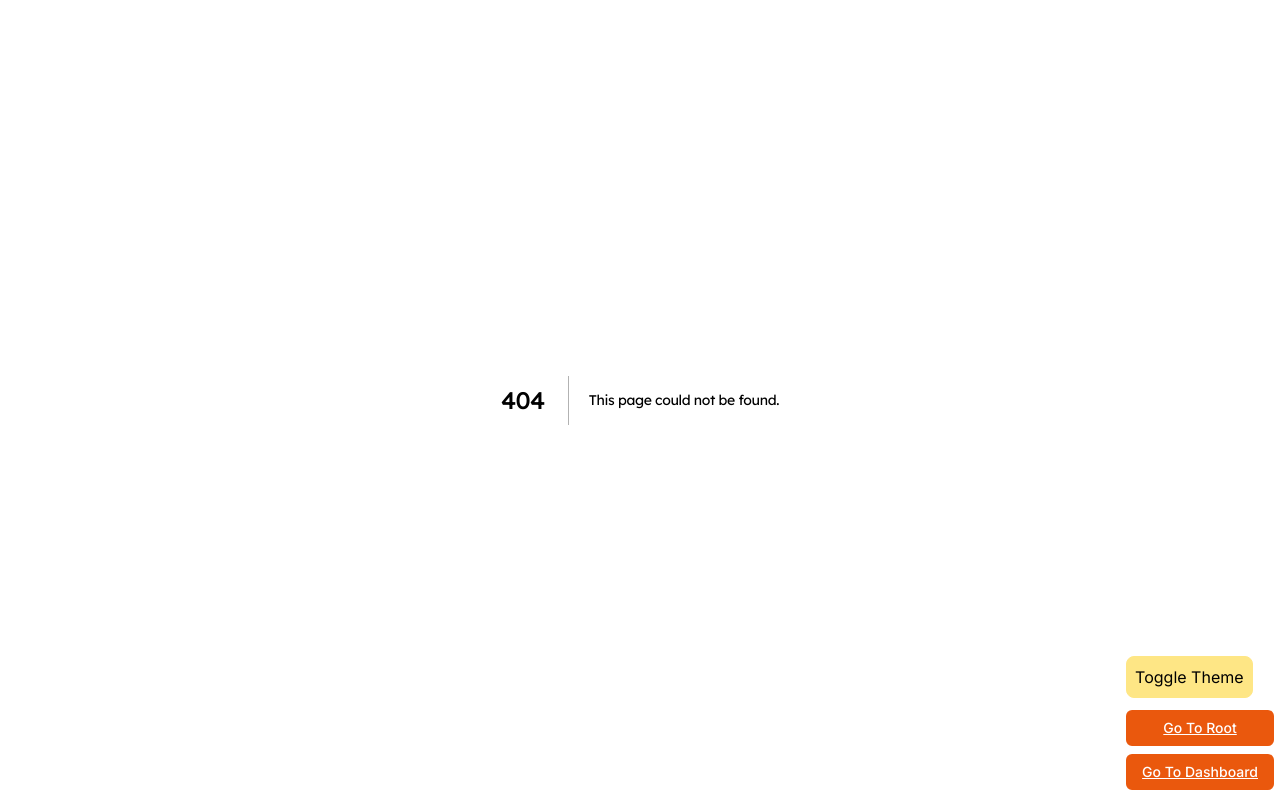
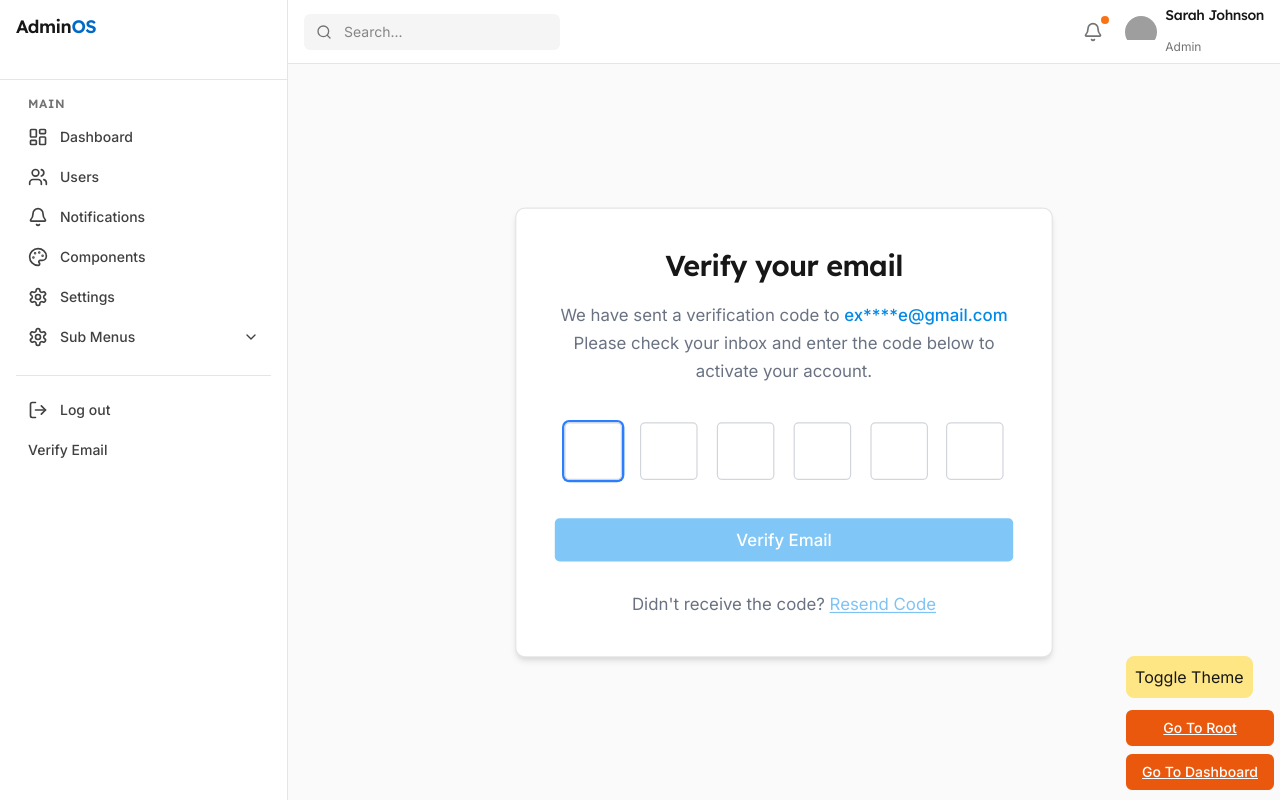
Before and after one commit to ayushp454/next-js-admin-template, a Next.js app: page /dashboard/verify-email in a window 1280 px wide. Before the commit this address had no page. Built offline with nearby package versions, Linux system fonts and the light colour scheme; grey boxes are pictures that could not be loaded.

Commit message:
Add Verify Email - OTP screen.

```diff
--- a/src/app/dashboard/layout.tsx
+++ b/src/app/dashboard/layout.tsx
@@ -76,6 +76,11 @@ export default function DashboardLayout({ children }: { children: React.ReactNod
           href="/"
           icon={<LogOutIcon className="h-5 w-5" />}
           title="Log out"
+          isActive={false}
+        />
+        <SidebarItem
+          href="/dashboard/verify-email"
+          title="Verify Email"
           isActive={false}
         />
       </div>
--- /dev/null
+++ b/src/app/dashboard/verify-email/page.tsx
@@ -0,0 +1,144 @@
+'use client';
+import clsx from 'clsx';
+import { useSearchParams } from 'next/navigation';
+import React, { useState, useRef, useEffect } from 'react';
+
+const VerifyEmailViaOtp = () => {
+  const OTP_LENGTH = 6;
+  const searchParams = useSearchParams();
+  const email = searchParams.get('email') || 'example@gmail.com';
+  const [otp, setOtp] = useState(Array(OTP_LENGTH).fill(''));
+  const [activeInput, setActiveInput] = useState(0);
+  const [shouldResend, setResend] = useState(false);
+  const inputRefs = useRef<HTMLInputElement[]>([]);
+
+  useEffect(() => {
+    if (!shouldResend) {
+      const interval = setTimeout(() => {
+        console.log('Enabling resend OTP');
+        setResend(true);
+      }
+      , 30000); // Enable resend after 30 seconds
+      return () => clearTimeout(interval);
+    }
+  }, [shouldResend]);
+
+  useEffect(() => {
+    inputRefs.current[activeInput]?.focus();
+  }, [activeInput]);
+
+  const handleChange = (e: React.ChangeEvent<HTMLInputElement>, idx: number) => {
+    const val = e.target.value.replace(/[^0-9]/g, '');
+    if (!val) return;
+    const newOtp = [...otp];
+    newOtp[idx] = val[0];
+    setOtp(newOtp);
+    if (idx < OTP_LENGTH - 1) setActiveInput(idx + 1);
+  };
+
+  const handleKeyDown = (e: React.KeyboardEvent<HTMLInputElement>, idx: number) => {
+    if (e.key === 'Backspace') {
+      if (otp[idx]) {
+        const newOtp = [...otp];
+        newOtp[idx] = '';
+        setOtp(newOtp);
+      } else if (idx > 0) {
+        setActiveInput(idx - 1);
+      }
+    } else if (e.key === 'ArrowLeft' && idx > 0) {
+      setActiveInput(idx - 1);
+    } else if (e.key === 'ArrowRight' && idx < OTP_LENGTH - 1) {
+      setActiveInput(idx + 1);
+    }
+  };
+
+  const handlePaste = (e: React.ClipboardEvent<HTMLInputElement>) => {
+    const paste = e.clipboardData.getData('text').replace(/[^0-9]/g, '').slice(0, OTP_LENGTH);
+    if (paste) {
+      setOtp(paste.split('').concat(Array(OTP_LENGTH - paste.length).fill('')));
+      setActiveInput(Math.min(paste.length, OTP_LENGTH - 1));
+    }
+    e.preventDefault();
+  };
+
+  const handleResend = () => {
+    console.log('Resending OTP...');
+    setOtp(Array(OTP_LENGTH).fill(''));
+    setActiveInput(0);
+    setResend(false);
+    // trigger resend OTP API here
+  };
+
+  const handleSubmit = (e: React.FormEvent) => {
+    e.preventDefault();
+    const enteredOtp = otp.join('');
+    // submit OTP to backend here
+    alert(`Submitted OTP: ${enteredOtp}`);
+  };
+
+  const maskedEmail = (email: string) => {
+    const [localPart, domain] = email.split('@');
+    const visibleChars = 2; // Number of characters to show at the start and end
+    const maskedLocalPart = localPart.slice(0, visibleChars) + `${'*'.repeat(localPart.length - visibleChars - 1)}` + localPart.slice(-1);
+    return `${maskedLocalPart}@${domain}`;
+  };
+
+  return (
+    <div className="flex items-center justify-center h-full">
+      <form
+        onSubmit={handleSubmit}
+        className="card flex flex-col items-center gap-4 w-full max-w-md p-8 self-center md:scale-[1.2]"
+      >
+        <h2 className="text-2xl font-semibold mb-0">Verify your email</h2>
+        <div className="text-center mb-4 text-sm text-gray-500 dark:text-gray-300">
+          <p>
+            We have sent a verification code to <span className="font-medium text-primary-500">{maskedEmail(email)}</span>
+          </p>
+          <p>
+            Please check your inbox and enter the code below to activate your account.
+          </p>
+        </div>
+        <div className="flex gap-2 justify-evenly w-full">
+          {otp.map((digit, idx) => (
+            <input
+              key={idx}
+              ref={el => { inputRefs.current[idx] = el!; }}
+              type="text"
+              inputMode="numeric"
+              maxLength={1}
+              value={digit}
+              onChange={e => handleChange(e, idx)}
+              onKeyDown={e => handleKeyDown(e, idx)}
+              onFocus={() => setActiveInput(idx)}
+              onPaste={handlePaste}
+              className={`w-12 h-12 text-center text-2xl border border-gray-300 rounded focus:outline-none focus:ring-2 focus:ring-blue-500 transition-all`}
+              autoComplete="one-time-code"
+            />
+          ))}
+        </div>
+        <button
+          type="submit"
+          disabled={otp.some(d => !d)}
+          className="btn btn-primary w-full mt-4 py-2 rounded hover:bg-primary-400 transition disabled:bg-primary-300 disabled:cursor-not-allowed"
+        >
+          Verify Email
+        </button>
+        <p className="mt-2 text-gray-500 dark:text-gray-300 text-sm text-center">
+          Didn't receive the code?{' '}
+          <button
+            type="button"
+            onClick={handleResend}
+            disabled={!shouldResend}
+            className={clsx(
+              'text-primary-500 hover:text-primary-400 bg-transparent border-none p-0 underline underline-offset-2',
+              !shouldResend ? 'opacity-50 cursor-not-allowed' : 'cursor-pointer')}
+          >
+            Resend Code
+          </button>
+        </p>
+      </form>
+    </div>
+  );
+};
+
+export default VerifyEmailViaOtp;
--- a/src/app/globals.css
+++ b/src/app/globals.css
@@ -253,7 +253,7 @@
     --react-select-selected: oklch(15% 0.05 240);
     --react-select-hover: oklch(63.94% 0.218 142.50);
 
-    --color-primary-500: oklch(63.94% 0.218 142.50);
+    /* --color-primary-500: oklch(63.94% 0.218 142.50); */
   }
 }
 
--- a/src/components/SidebarItem.tsx
+++ b/src/components/SidebarItem.tsx
@@ -6,7 +6,7 @@ import { ChevronDownIcon } from './icons/ChevronDownIcon'
 
 interface SidebarItemProps {
   href: string
-  icon: React.ReactNode
+  icon?: React.ReactNode
   title: string
   isActive: boolean
   onClick?: () => void
@@ -37,7 +37,7 @@ export const SidebarItem = ({
             }`}
         >
           <div className="flex items-center">
-            <span className="mr-3">{icon}</span>
+            {icon && <span className="mr-3">{icon}</span>}
             <span>{title}</span>
           </div>
           <ChevronDownIcon
@@ -54,7 +54,7 @@ export const SidebarItem = ({
               : 'text-neutral-700 hover:bg-neutral-100 dark:text-neutral-300 dark:hover:bg-neutral-800/50'
             }`}
         >
-          <span className="mr-3">{icon}</span>
+          {icon && <span className="mr-3">{icon}</span>}
           <span>{title}</span>
         </Link>
       )}
```
